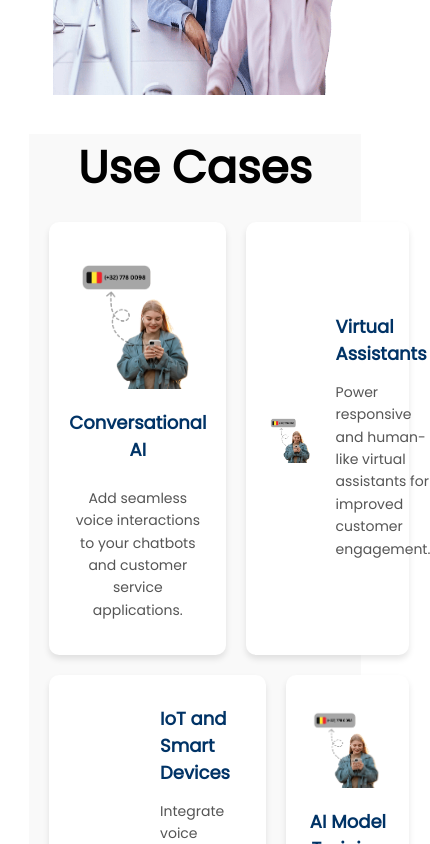
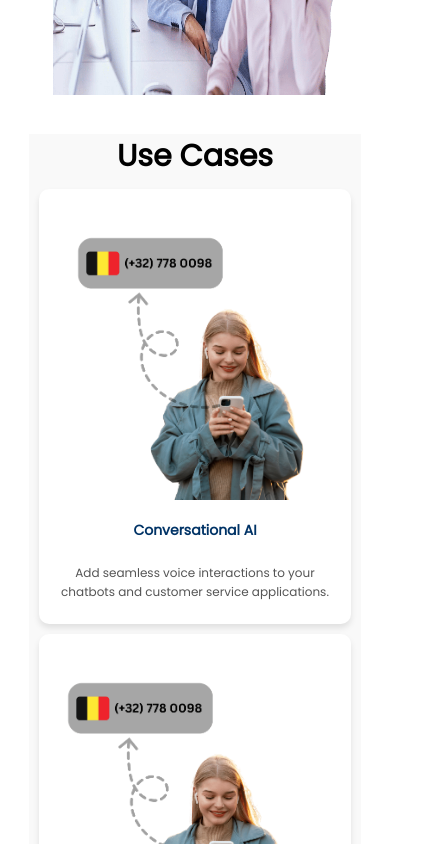
Before and after one commit to phonology24/phono-next, a Next.js app: page /ai-voice-api in a window 390 px wide. Shown: the part 6220-7064 px from the top of the page, 430 px wide, since content can reach past the window. Built offline with nearby package versions, Linux system fonts and the light colour scheme.

Commit message:
guidelines1

```diff
--- a/components/AIVoice/UseCasesAI.css
+++ b/components/AIVoice/UseCasesAI.css
@@ -88,3 +88,73 @@
     color: #555;
     line-height: 1.6;
   }
+
+
+  @media (max-width: 768px) {
+    .usecase-container {
+      grid-template-columns: repeat(2, 1fr); /* Two columns on medium-sized screens */
+      grid-template-areas:
+        "card1 card2"
+        "card3 card4";
+      gap: 15px;
+      padding: 15px;
+    }
+
+    .usecase-h4 {
+      font-size: 36px; /* Adjust font size for smaller screens */
+      margin: 0;
+    }
+
+    .usecase-card {
+      max-height: none; /* Remove max-height on mobile */
+      padding: 15px; /* Less padding on mobile */
+    }
+
+    .usecase-card.row {
+      flex-direction: column; /* Stack content vertically on smaller screens */
+      text-align: center;
+    }
+
+    .usecase-card.row img {
+      max-width: 100%; /* Make image responsive */
+      margin-bottom: 10px; /* Add spacing between image and content */
+    }
+
+    .usecase-title {
+      font-size: 16px; /* Adjust font size for title */
+    }
+
+    .usecase-content {
+      font-size: 12px; /* Adjust font size for content */
+    }
+  }
+
+  /* Further adjustment for very small screens (e.g., mobile phones) */
+  @media (max-width: 480px) {
+    .usecase-container {
+      grid-template-columns: 1fr; /* Single column on small screens */
+      grid-template-areas:
+        "card1"
+        "card2"
+        "card3"
+        "card4";
+      gap: 10px;
+      padding: 10px;
+    }
+
+    .usecase-h4 {
+      font-size: 30px; /* Smaller font size for very small screens */
+    }
+
+    .usecase-card {
+      padding: 10px; /* Even less padding for very small screens */
+    }
+
+    .usecase-title {
+      font-size: 14px; /* Smaller font size for very small screens */
+    }
+
+    .usecase-content {
+      font-size: 12px; /* Smaller content font size for very small screens */
+    }
+  }
```
